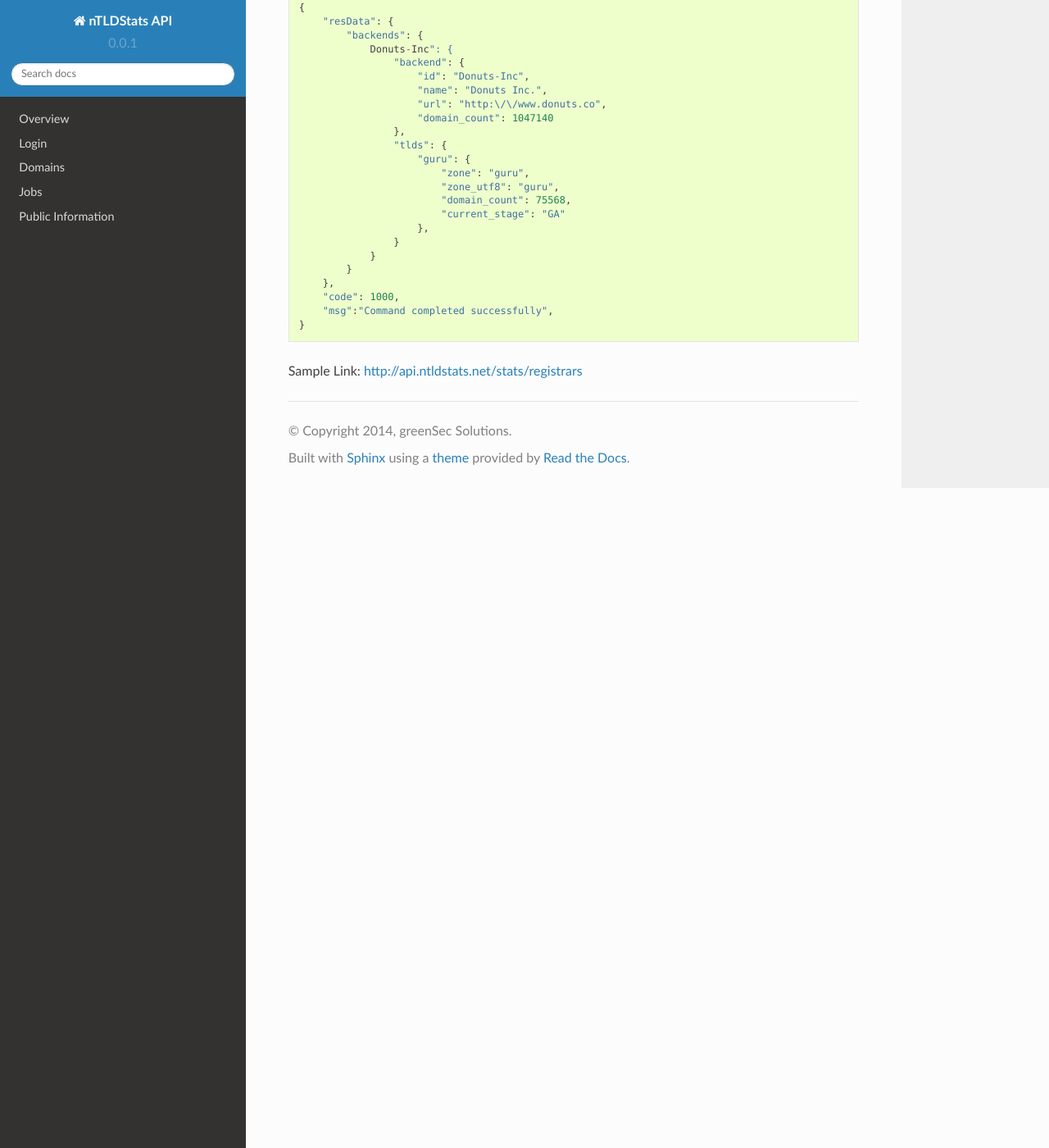
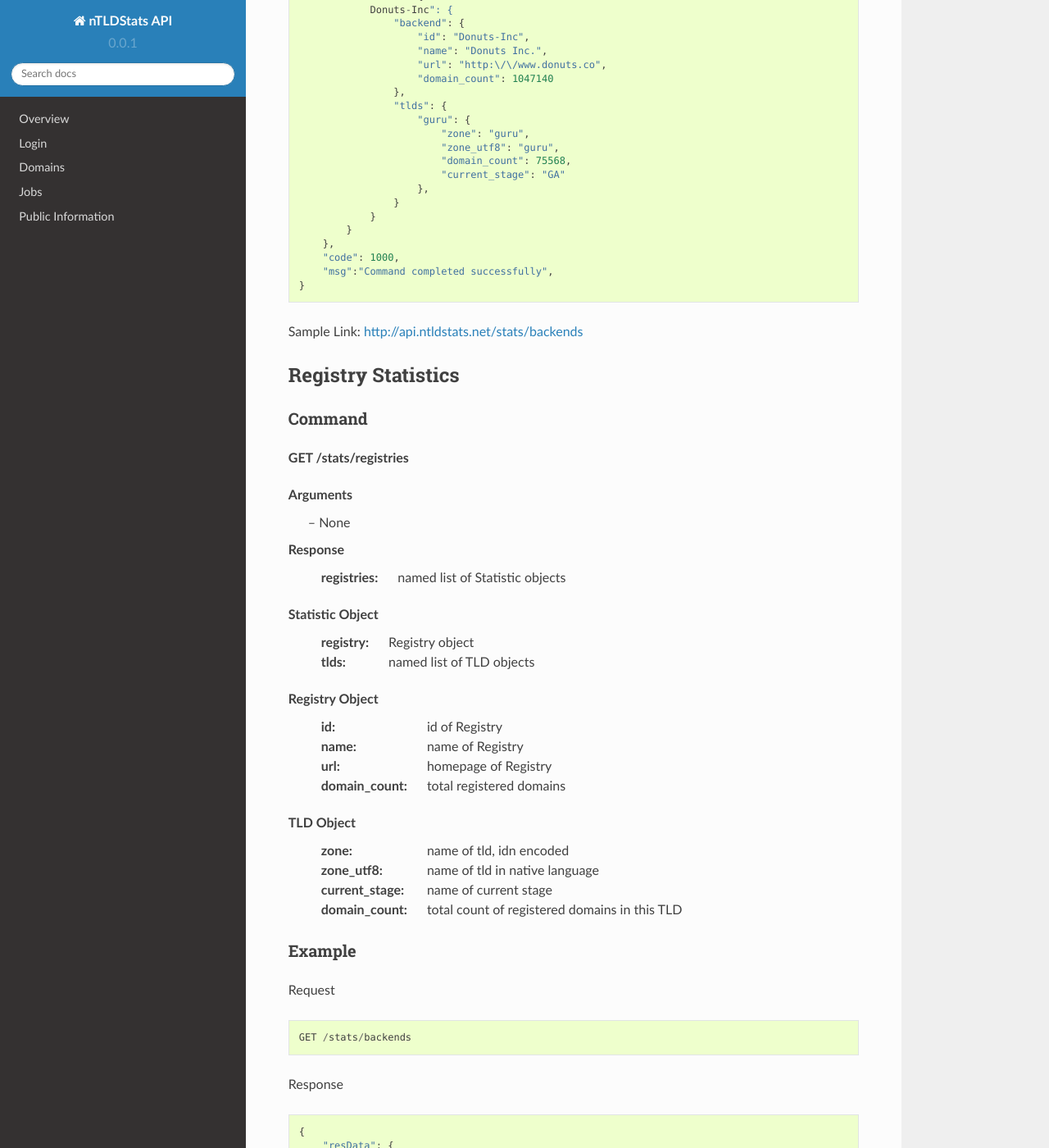
Before and after one commit to ntldstats/ntldstats_api, a Sphinx documentation site: the page built from docs/source/stats.rst, in a window 1280 px wide and 1400 px high, scrolled down 4582 px. Shown: the whole window at 82% size. Built offline with Sphinx 7.4.7 and the Read the Docs theme 2.0.0, drawn with Linux system fonts in a browser that asks for light colours; some of the changed text lies outside the part shown.

Commit message:
Update stats.rst

```diff
--- a/docs/source/stats.rst
+++ b/docs/source/stats.rst
@@ -239,6 +237,76 @@
         "msg":"Command completed successfully",
     }
 
-Sample Link: http://api.ntldstats.net/stats/registrars
+Sample Link: http://api.ntldstats.net/stats/backends
+
+Registry Statistics
+*******************
+
+Command
+=======
+
+**GET /stats/registries**
+
+Arguments
+    -- None
+
+Response
+    :registries: named list of Statistic objects
+
+Statistic Object
+    :registry: Registry object
+    :tlds: named list of TLD objects
+
+Registry Object
+    :id: id of Registry
+    :name: name of Registry
+    :url: homepage of Registry
+    :domain_count: total registered domains
+
+TLD Object
+    :zone: name of tld, idn encoded
+    :zone_utf8: name of tld in native language
+    :current_stage: name of current stage
+    :domain_count: total count of registered domains in this TLD
+
+Example
+=======
+
+Request
+
+::
+
+    GET /stats/backends
+
+Response
+
+::
+
+    {
+        "resData": {
+            "backends": {
+                Donuts-Inc": {
+                    "backend": {
+                        "id": "Donuts-Inc",
+                        "name": "Donuts Inc.",
+                        "url": "http:\/\/www.donuts.co",
+                        "domain_count": 1047140
+                    },
+                    "tlds": {
+                        "guru": {
+                            "zone": "guru",
+                            "zone_utf8": "guru",
+                            "domain_count": 75568,
+                            "current_stage": "GA"
+                        },
+                    }
+                }
+            }
+        },
+        "code": 1000,
+        "msg":"Command completed successfully",
+    }
+
+Sample Link: http://api.ntldstats.net/stats/registries
 
 .. _nTLDStats: http://ntldstats.com
```
Also changed, not shown: other parts of docs/source/stats.rst (+2 -4 lines).
